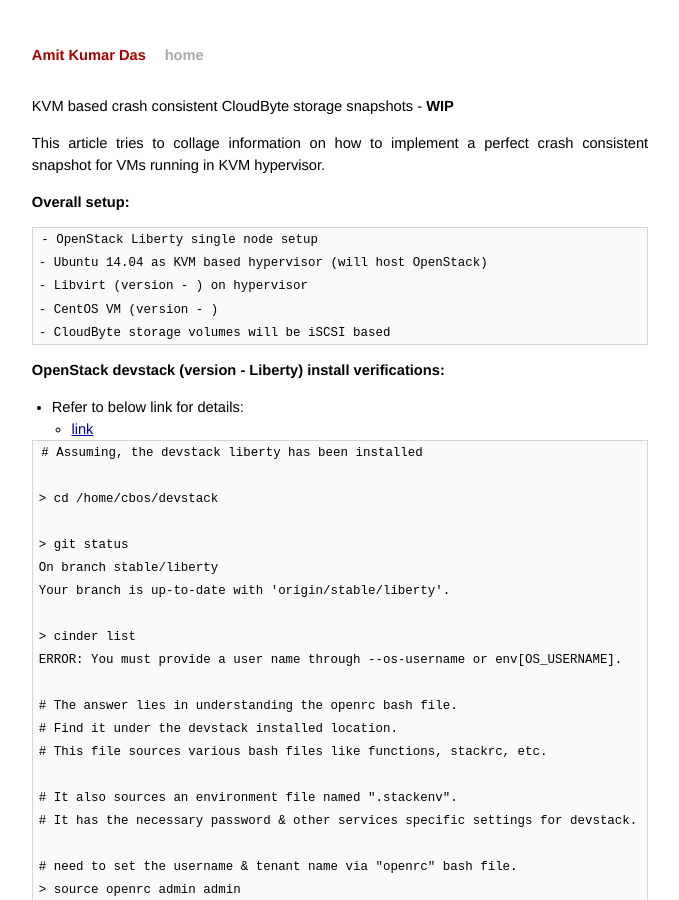
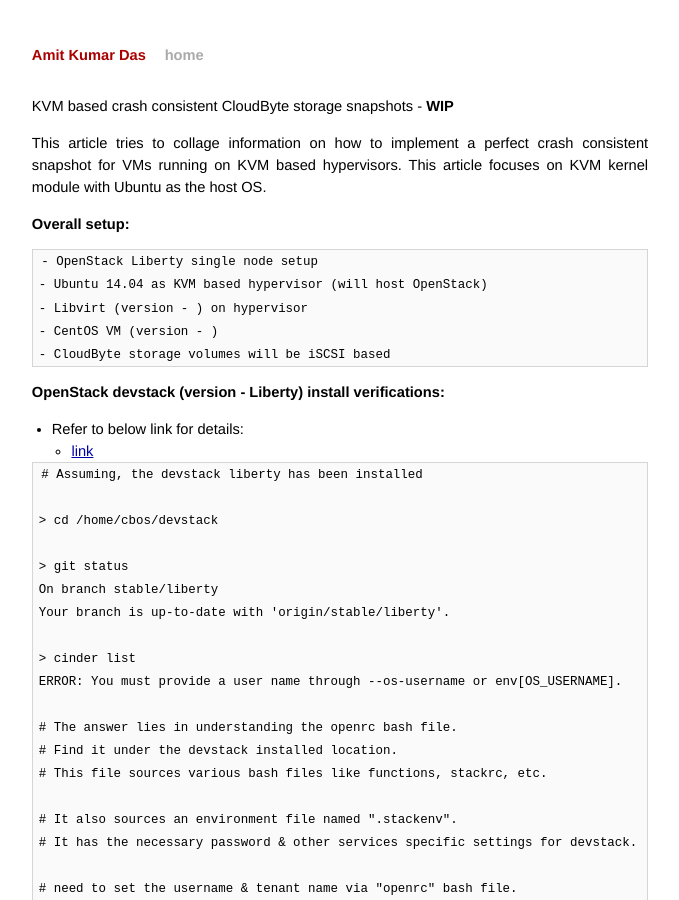
Before and after one commit to AmitKumarDas/amitkumardas.github.io, a Jekyll site: the page built from _posts/2016-04-09-kvm-based-crash-consistent-cloudbyte-storage-snapshots.md, in a window 1280 px wide and 900 px high. Shown: the whole window, without its empty margins (300-979 px from the left). Built offline with Jekyll 4.4.1, drawn with Linux system fonts in a browser that asks for light colours.

Commit message:
Update 2016-04-09-kvm-based-crash-consistent-cloudbyte-storage-snapshots.md

```diff
--- a/_posts/2016-04-09-kvm-based-crash-consistent-cloudbyte-storage-snapshots.md
+++ b/_posts/2016-04-09-kvm-based-crash-consistent-cloudbyte-storage-snapshots.md
@@ -6,7 +6,8 @@
 KVM based crash consistent CloudByte storage snapshots - **WIP**
 
 > This article tries to collage information on how to implement a perfect
-> crash consistent snapshot for VMs running in KVM hypervisor.
+> crash consistent snapshot for VMs running on KVM based hypervisors. This
+> article focuses on KVM kernel module with Ubuntu as the host OS.
 
 **Overall setup:**
 
```
